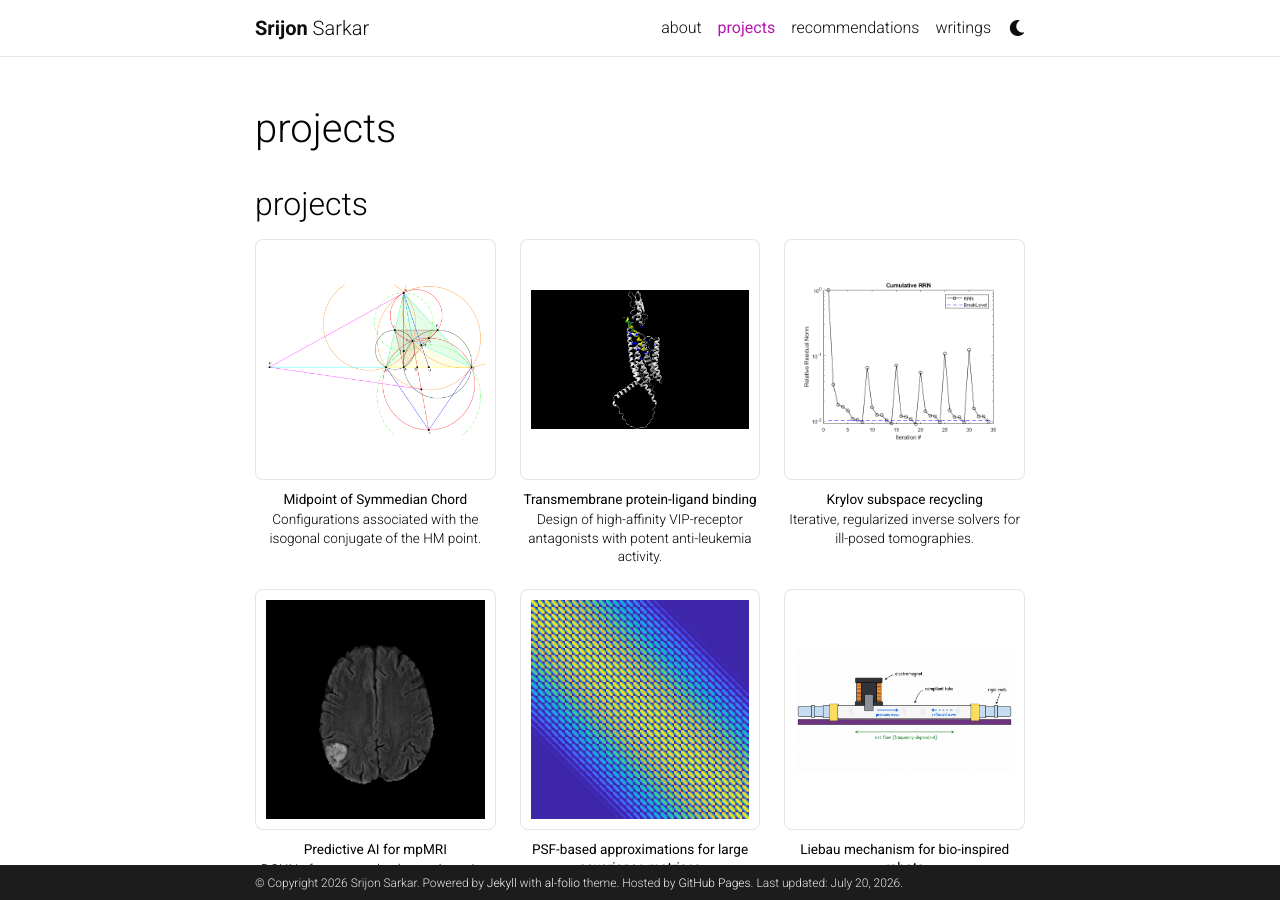
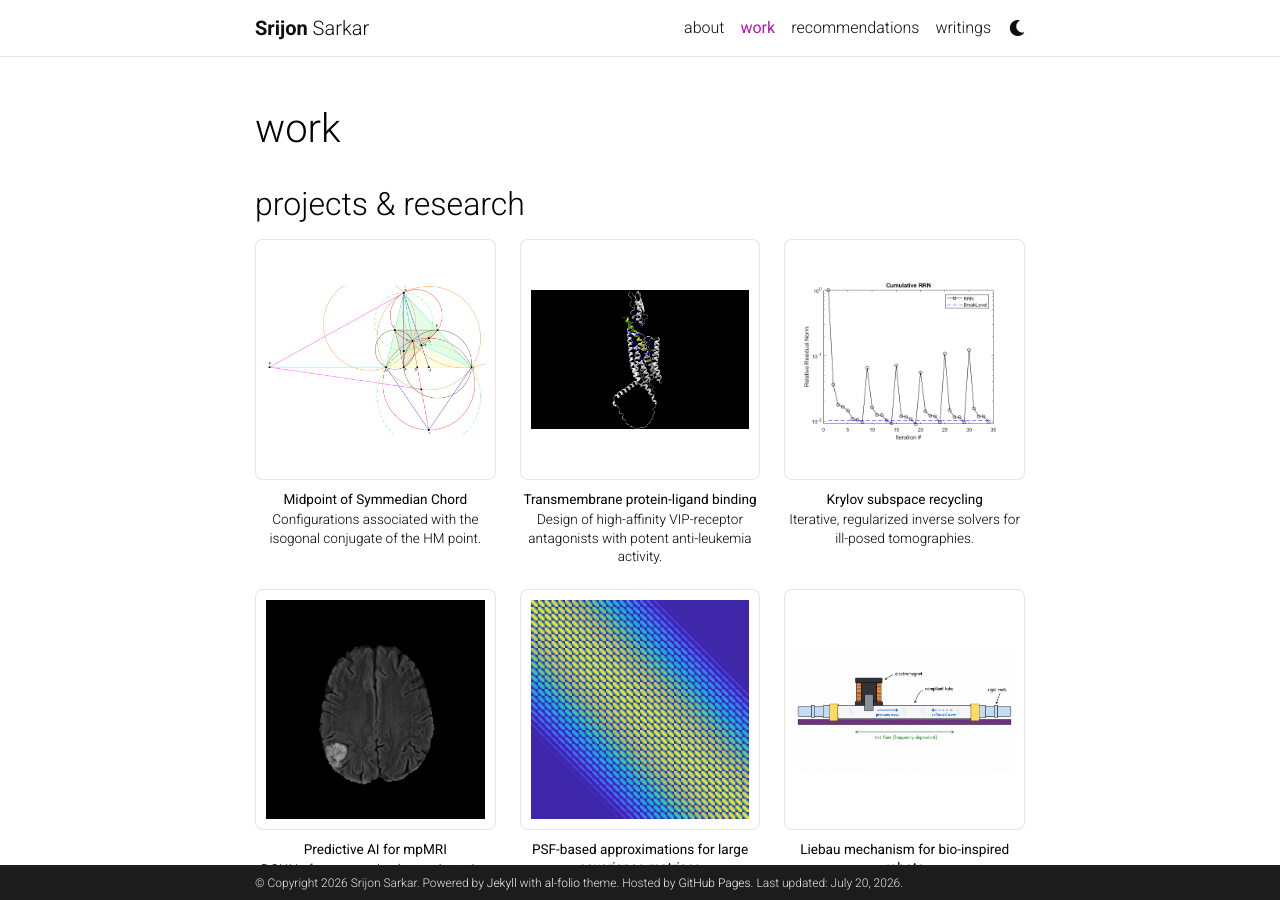
Before and after one commit to sarkarsrijon/sarkarsrijon.github.io, a Jekyll site: the page built from _pages/projects.html, in a window 1280 px wide and 900 px high. Built offline with Jekyll 4.4.1, drawn with Linux system fonts in a browser that asks for light colours; comment, search, counter and statistics services are not loaded; a style sheet for code colours, icons or effects is not loaded.

Commit message:
Revise projects page title and partner details
Updated the title from 'projects' to 'work' and modified partner links and images.

```diff
--- a/_pages/projects.html
+++ b/_pages/projects.html
@@ -1,6 +1,6 @@
 ---
 layout: page
-title: projects
+title: work
 permalink: /projects/
 nav: true
 nav_order: 2
@@ -58,7 +58,7 @@ nav_order: 2
 }
 </style>
 
-<h2>projects</h2>
+<h2>projects &amp; research</h2>
 
 <div class="proj-grid">
 
@@ -130,20 +130,20 @@ nav_order: 2
 
 <div class="partner-grid">
 
-  <a class="partner-box" href="https://cambiumoncology.com" target="_blank" rel="noopener">
-    <img src="{{ '/assets/img/partners/cambium.png' | relative_url }}" alt="Cambium Oncology">
+  <a class="partner-box" href="https://www.templetonworldcharity.org/blog/finding-todays-ramanujans-spirit-ramanujan-stem-talent-initiative" target="_blank" rel="noopener">
+    <img src="{{ '/assets/img/partners/sor.png' | relative_url }}" alt="Cambium Oncology">
   </a>
-  <a class="partner-box" href="https://icerm.brown.edu" target="_blank" rel="noopener">
-    <img src="{{ '/assets/img/partners/icerm.png' | relative_url }}" alt="Brown ICERM">
+  <a class="partner-box" href="https://www.sparc.camp/" target="_blank" rel="noopener">
+    <img src="{{ '/assets/img/partners/sparc-logo-title.png' | relative_url }}" alt="Cambium Oncology">
   </a>
-  <a class="partner-box" href="#" target="_blank" rel="noopener">
-    <img src="{{ '/assets/img/partners/partner3.png' | relative_url }}" alt="Partner 3">
+  <a class="partner-box" href="https://www.charityentrepreneurship.com/" target="_blank" rel="noopener">
+    <img src="{{ '/assets/img/partners/charityentrepreneurship.png' | relative_url }}" alt="Brown ICERM">
   </a>
-  <a class="partner-box" href="#" target="_blank" rel="noopener">
-    <img src="{{ '/assets/img/partners/partner4.png' | relative_url }}" alt="Partner 4">
+  <a class="partner-box" href="https://www.effectivealtruism.org/ea-global" target="_blank" rel="noopener">
+    <img src="{{ '/assets/img/partners/eaglobal.png' | relative_url }}" alt="Partner 3">
   </a>
-  <a class="partner-box" href="#" target="_blank" rel="noopener">
-    <img src="{{ '/assets/img/partners/partner5.png' | relative_url }}" alt="Partner 5">
+  <a class="partner-box" href="https://marginalrevolution.com/marginalrevolution/2023/08/emergent-ventures-india-cohort-five.html" target="_blank" rel="noopener">
+    <img src="{{ '/assets/img/partners/ev.png' | relative_url }}" alt="Partner 4">
   </a>
 
   <a class="partner-box" href="#"><img src="{{ '/assets/img/partners/partner6.png' | relative_url }}" alt="Partner 6"></a>
```
